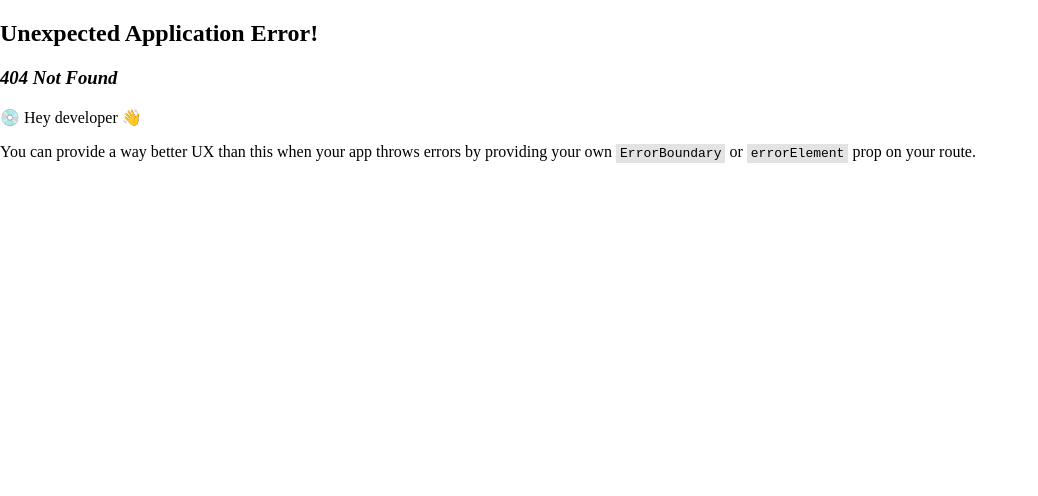
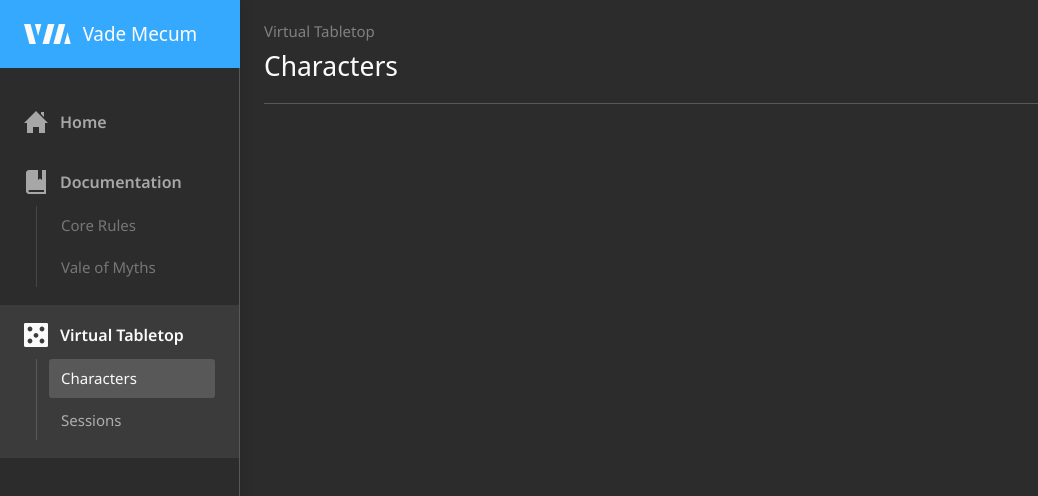
Before and after one commit to Paradoxdotexe/vade-mecum, a React (Create React App) app: page /vtt/characters in a window 1280 px wide. Before the commit this address had no page. Shown: the top 496 px of the page, without its empty margins (0-1038 px from the left). Built offline with nearby package versions, Linux system fonts and the light colour scheme.

Commit message:
PATCH: Add CharactersPage

```diff
--- /dev/null
+++ b/src/common/PageHeader.tsx
@@ -0,0 +1,49 @@
+import React, { ReactNode } from 'react';
+import styled from 'styled-components';
+
+const StyledPageHeader = styled.div`
+  display: flex;
+  align-items: flex-end;
+  justify-content: space-between;
+  padding: ${props => props.theme.variable.gap.xl} 0;
+  border-bottom: 1px solid ${props => props.theme.color.border.default};
+
+  .header__left {
+    display: flex;
+    flex-direction: column;
+    gap: ${props => props.theme.variable.gap.md};
+
+    .left__breadcrumbs {
+      font-size: ${props => props.theme.variable.fontSize.sm};
+      color: ${props => props.theme.color.text.secondary};
+    }
+
+    .left__title {
+      font-size: ${props => props.theme.variable.fontSize.xl};
+      font-family: ${props => props.theme.variable.fontFamily.bold};
+    }
+  }
+
+  .header__right {
+    display: flex;
+    gap: ${props => props.theme.variable.gap.md};
+  }
+`;
+
+type PageHeaderProps = {
+  title: string;
+  breadcrumbs: string[];
+  extra?: ReactNode;
+};
+
+export const PageHeader: React.FC<PageHeaderProps> = props => {
+  return (
+    <StyledPageHeader>
+      <div className="header__left">
+        <div className="left__breadcrumbs">{props.breadcrumbs.join('  >  ')}</div>
+        <div className="left__title">{props.title}</div>
+      </div>
+      <div className="header__right">{props.extra}</div>
+    </StyledPageHeader>
+  );
+};
--- /dev/null
+++ b/src/common/PageLayout.tsx
@@ -0,0 +1,24 @@
+import React, { ReactNode } from 'react';
+import styled from 'styled-components';
+
+const StyledPageLayout = styled.div`
+  display: flex;
+  justify-content: center;
+  width: 100%;
+  padding: 0 ${props => props.theme.variable.gap.xl};
+
+  .layout__content {
+    display: flex;
+    flex-direction: column;
+    max-width: 1000px;
+    width: 100%;
+  }
+`;
+
+export const PageLayout: React.FC<{ children: ReactNode }> = props => {
+  return (
+    <StyledPageLayout>
+      <div className="layout__content">{props.children}</div>
+    </StyledPageLayout>
+  );
+};
--- a/src/common/SideNav.tsx
+++ b/src/common/SideNav.tsx
@@ -18,6 +18,7 @@ const StyledSideNav = styled.div`
   height: 100vh;
   background: ${props => props.theme.color.background.default};
   border-right: 1px solid ${props => props.theme.color.border.default};
+  box-shadow: 3px 0 12px ${props => props.theme.color.shadow.default};
 
   .sideNav__logo {
     display: flex;
--- a/src/common/VTheme.tsx
+++ b/src/common/VTheme.tsx
@@ -15,8 +15,9 @@ const VARIABLES = {
     xs: '14px',
     sm: '15px',
     md: '16px',
-    lg: '18px',
-    xl: '24px'
+    lg: '20px',
+    xl: '28px',
+    xxl: '56px'
   },
   fontFamily: {
     default: '"Noto Sans", sans-serif',
--- a/src/index.css
+++ b/src/index.css
@@ -1,4 +1,4 @@
-@import url('https://fonts.googleapis.com/css2?family=Noto+Sans+Display:ital,wght@0,700;0,800;0,900;1,700;1,800;1,900&family=Noto+Sans:ital,wght@0,100;0,200;0,300;0,400;0,500;0,600;0,700;1,100;1,200;1,300;1,400;1,500;1,600;1,700&family=Noto+Sans+Mono:wght@400&display=swap');
+@import url('https://fonts.googleapis.com/css2?family=Noto+Sans+Display:ital,wght@0,700;1,700&family=Noto+Sans:ital,wght@0,100;0,200;0,300;0,400;0,500;0,600;0,700;1,100;1,200;1,300;1,400;1,500;1,600;1,700&family=Noto+Sans+Mono:wght@400&display=swap');
 
 body {
   margin: 0;
--- a/src/index.tsx
+++ b/src/index.tsx
@@ -17,14 +17,19 @@ import { QueryClient, QueryClientProvider } from 'react-query';
 import { AuthStateProvider } from './pages/engine/useAuth';
 import { VThemeProvider } from './common/VTheme';
 import { PageWrapper } from './common/PageWrapper';
+import { CharactersPage } from './pages/vtt/characters/CharactersPage';
 
 const router = createBrowserRouter(
   createRoutesFromElements(
     <Route path="/" element={<PageWrapper />}>
       <Route path="" element={<HomePage />} />
+
       <Route path="docs" element={<VadeMecumDocsPage />} />
       <Route path="docs/vale-of-myths" element={<ValeOfMythsDocsPage />} />
       <Route path="docs/vestiges-of-mankind" element={<VestigesOfMankindDocsPage />} />
+
+      <Route path="vtt/characters" element={<CharactersPage />} />
+
       <Route
         path="engine"
         element={
--- /dev/null
+++ b/src/pages/vtt/characters/CharactersPage.tsx
@@ -0,0 +1,11 @@
+import React from 'react';
+import { PageHeader } from '@/common/PageHeader';
+import { PageLayout } from '@/common/PageLayout';
+
+export const CharactersPage: React.FC = () => {
+  return (
+    <PageLayout>
+      <PageHeader breadcrumbs={['Virtual Tabletop']} title="Characters" />
+    </PageLayout>
+  );
+};
--- a/src/version.json
+++ b/src/version.json
@@ -1,4 +1,4 @@
 {
-  "version": "0.29.3",
-  "versionCommitHash": "6075203"
+  "version": "0.29.4",
+  "versionCommitHash": "bc962ec"
 }
```
